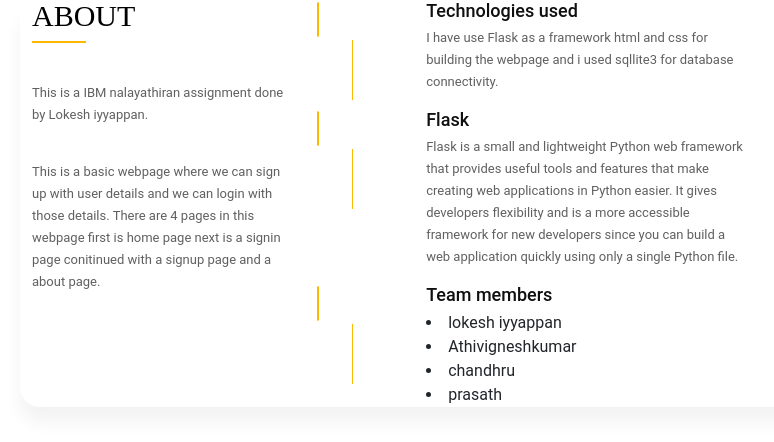
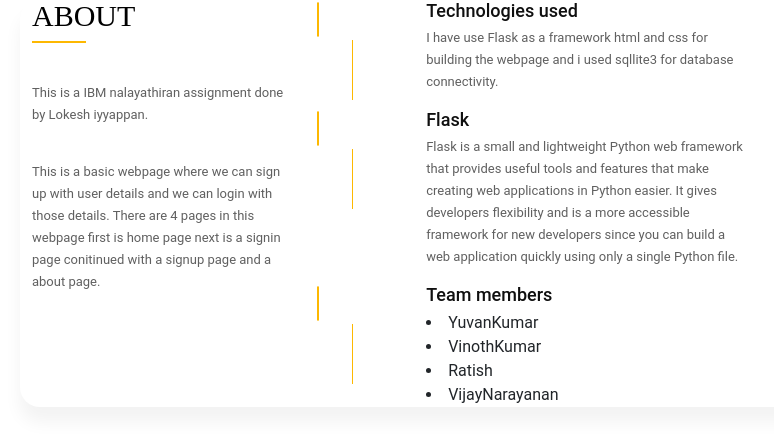
Before and after one commit to IBM-EPBL/IBM-Project-25532-1659966904, a Flask app: page /about in a window 1280 px wide. Shown: the part 146-588 px from the top of the page, without its empty margins (50-824 px from the left). Run offline with Flask 2, Linux system fonts and the light colour scheme; parts of the project's set-up code (start-up, migrations or seed data) failed here and were passed over.

Commit message:
Update About.html

```diff
--- a/Development phase/Sprint 4/Application/Template/About.html
+++ b/Development phase/Sprint 4/Application/Template/About.html
@@ -55,10 +55,10 @@
                                 </div>
                                 <div class="feature-content">
                                     <h4>Team members</h4>
-                                    <li>lokesh iyyappan</li>
-                                    <li>Athivigneshkumar</li>
-                                    <li>chandhru</li>
-                                    <li>prasath</li>
+                                    <li>YuvanKumar</li>
+                                    <li>VinothKumar</li>
+                                    <li>Ratish</li>
+                                    <li>VijayNarayanan</li>
                                 </div>
                             </div>
                         </div>
```
